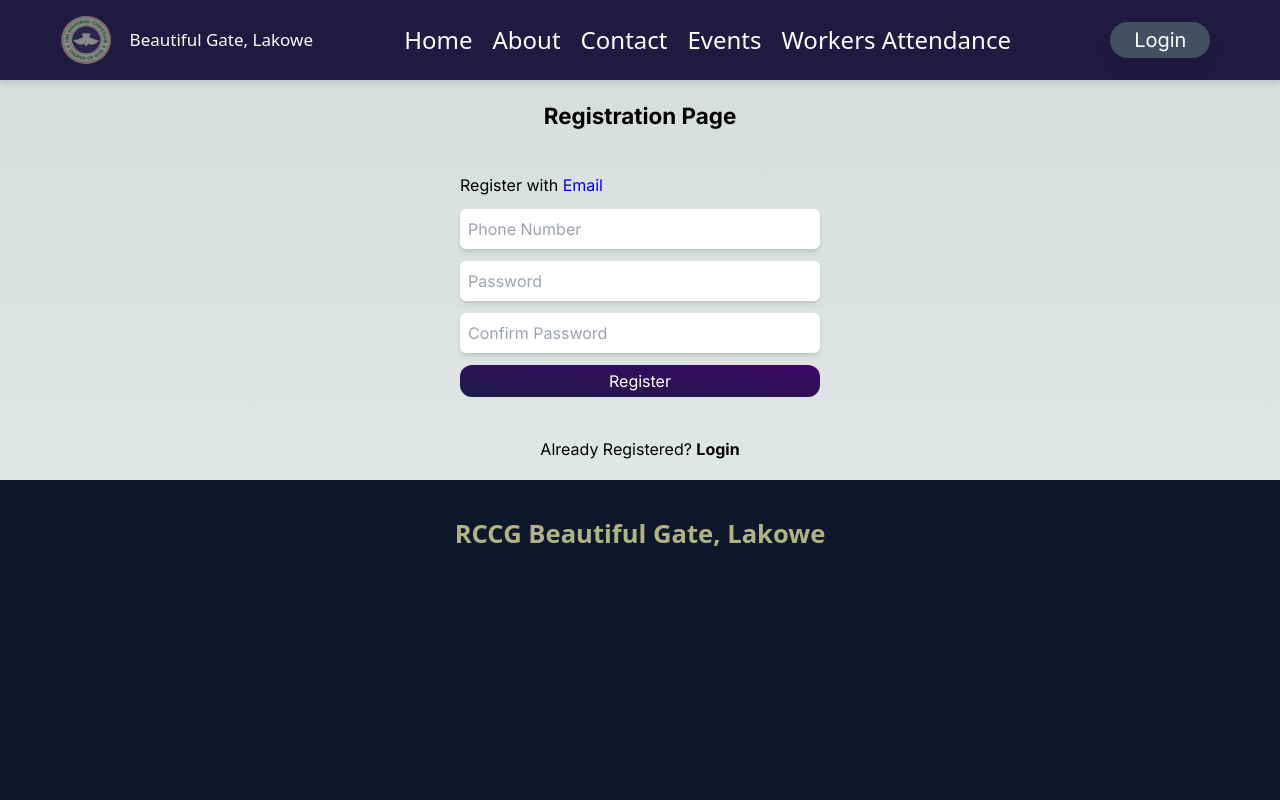
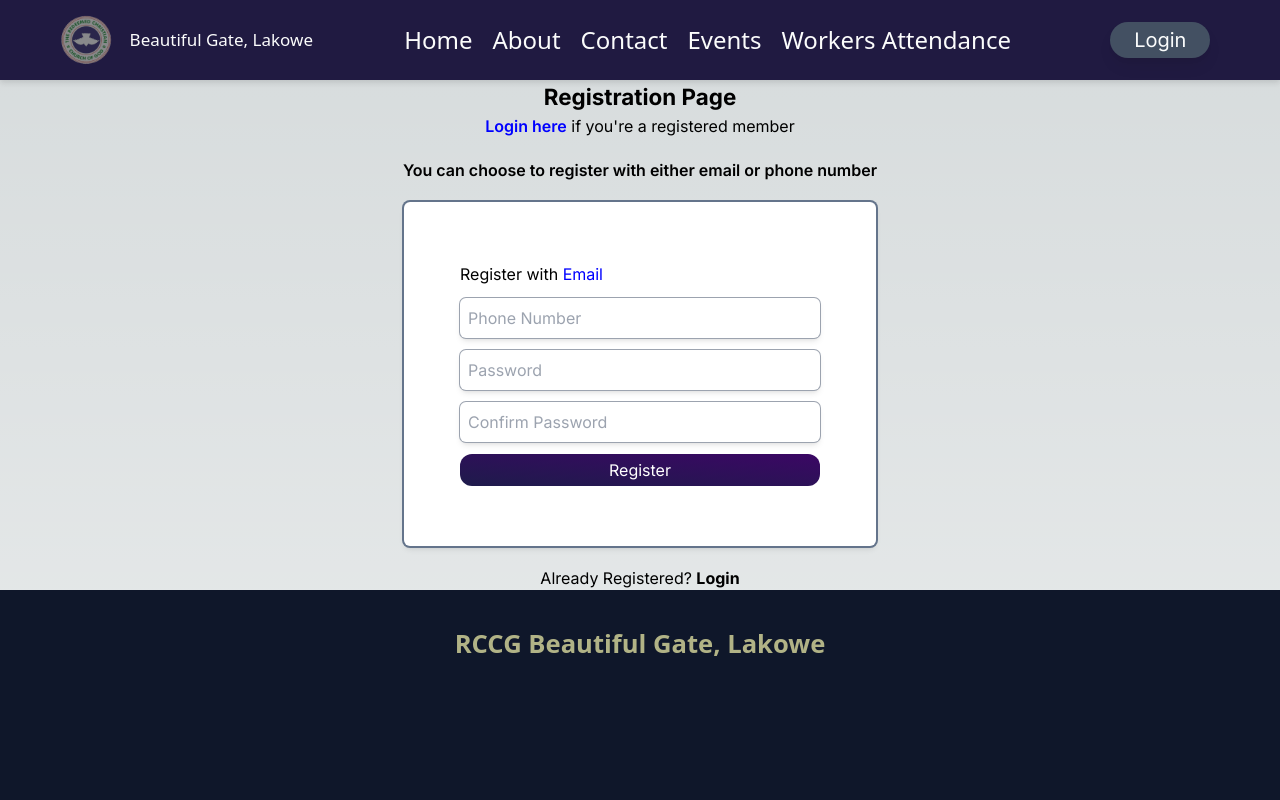
Before and after one commit to lightpc90/church-app, a Next.js app: page /registration in a window 1280 px wide. Shown: the top 800 px of the page. Built offline with nearby package versions, Linux system fonts and the light colour scheme; no server answers.

Commit message:
added card for reg and login forms

```diff
--- a/src/app/login/page.js
+++ b/src/app/login/page.js
@@ -14,7 +14,11 @@
     <>
       <div className="flex flex-col justify-center items-center mt-[80px] min-h-[400px]">
         <h4>Login Page</h4>
-        <LoginForm />
+        <p className='p-3'>Please enter your email/phone and password to login to the app.</p>
+        <div className="bg-white p-5 my-5 rounded-md shadow-md ring-2 ring-slate-500">
+          <LoginForm />
+        </div>
+
         <p>
           Not a Registered member?{" "}
           <span>
@@ -24,7 +28,7 @@
           </span>
         </p>
       </div>
-      <Footer/>
+      <Footer />
     </>
   );
 }
--- a/src/app/registration/page.js
+++ b/src/app/registration/page.js
@@ -14,7 +14,19 @@
     <>
       <div className="flex flex-col justify-center items-center mt-[80px] min-h-[400px]">
         <h4>Registration Page</h4>
-        <RegisterForm />
+
+        <span>
+          <Link className='font-semibold text-[blue]' href="/login" passHref={true}>
+            Login here
+          </Link>{" "}
+          if you're a registered member
+        </span>
+        <p className="px-3 mt-5 font-semibold">
+          You can choose to register with either email or phone number
+        </p>
+        <div className="bg-white p-5 my-5 rounded-md shadow-md ring-2 ring-slate-500">
+          <RegisterForm />
+        </div>
         <p>
           Already Registered?{" "}
           <span>
@@ -24,7 +36,7 @@
           </span>
         </p>
       </div>
-      <Footer/>
+      <Footer />
     </>
   );
 }
--- a/src/components/LoginForm.js
+++ b/src/components/LoginForm.js
@@ -30,7 +30,7 @@
               onClick={(e) => {
                 e.preventDefault();
                 setUseEmail(!useEmail);
-                setFormData({...formData, phone:'', email: ''})
+                setFormData({ ...formData, phone: "", email: "" });
               }}
             >
               {useEmail ? <p>Phone Number</p> : <p>Email</p>}
@@ -43,7 +43,7 @@
               setFormData({ ...formData, email: e.target.value });
               console.log(formData);
             }}
-            className="p-2 rounded-md shadow-md"
+            className="p-2 rounded-md shadow-md ring-1 ring-gray-400"
             id="email"
             type="email"
             value={formData.email}
@@ -56,7 +56,7 @@
               setFormData({ ...formData, phone: e.target.value });
               console.log(formData);
             }}
-            className="p-2 rounded-md shadow-md"
+            className="p-2 rounded-md shadow-md ring-1 ring-gray-400"
             id="phone"
             type="number"
             value={formData.phone}
@@ -68,14 +68,17 @@
             setFormData({ ...formData, pwd: e.target.value });
             console.log(formData);
           }}
-          className="p-2 rounded-md shadow-md"
+          className="p-2 rounded-md shadow-md ring-1 ring-gray-400"
           id="password"
           type="password"
           value={formData.pwd}
           placeholder="Password"
         />
         <p className="text-[blue]">Forgot Password?</p>
-        <button type='submit' className="flex py-1 px-2 justify-center rounded-xl bg-gradient-to-tr from-[#1e1b4b] to-[#3b0764] hover:from-[#a5b4fc] hover:to-[#172554] text-white">
+        <button
+          type="submit"
+          className="flex py-1 px-2 justify-center rounded-xl bg-gradient-to-tr from-[#1e1b4b] to-[#3b0764] hover:from-[#a5b4fc] hover:to-[#172554] text-white"
+        >
           Login
         </button>
       </form>
--- a/src/components/RegisterForm.js
+++ b/src/components/RegisterForm.js
@@ -53,7 +53,11 @@
 
   return (
     <div>
-      {message && <p className="bg-[#172554] p-1 mt-5 rounded-sm flex justify-center items-center w-full text-white">{message}</p>}
+      {message && (
+        <p className="bg-[#172554] p-1 mt-5 rounded-sm flex justify-center items-center w-full text-white">
+          {message}
+        </p>
+      )}
       <form
         onSubmit={handleSubmit}
         className="flex flex-col gap-3 mx-4 p-5 my-5 md:w-[400px]"
@@ -76,11 +80,11 @@
         {useEmail && (
           <input
             onChange={(e) => {
-              setMessage()
+              setMessage();
               setFormData({ ...formData, email: e.target.value });
               console.log(formData);
             }}
-            className="p-2 rounded-md shadow-md"
+            className="p-2 rounded-md shadow-md ring-1 ring-gray-400"
             id="email"
             type="email"
             value={formData.email}
@@ -90,11 +94,11 @@
         {!useEmail && (
           <input
             onChange={(e) => {
-              setMessage()
+              setMessage();
               setFormData({ ...formData, phone: e.target.value });
               console.log(formData);
             }}
-            className="p-2 rounded-md shadow-md"
+            className="p-2 rounded-md shadow-md ring-1 ring-gray-400"
             id="phone"
             type="number"
             value={formData.phone}
@@ -103,11 +107,11 @@
         )}
         <input
           onChange={(e) => {
-            setMessage()
+            setMessage();
             setFormData({ ...formData, pwd: e.target.value });
             console.log(formData);
           }}
-          className="p-2 rounded-md shadow-md"
+          className="p-2 rounded-md shadow-md ring-1 ring-gray-400"
           id="password"
           type="password"
           value={formData.pwd}
@@ -115,11 +119,11 @@
         />
         <input
           onChange={(e) => {
-            setMessage()
+            setMessage();
             setFormData({ ...formData, confirmPwd: e.target.value });
             console.log(formData);
           }}
-          className="p-2 rounded-md shadow-md"
+          className="p-2 rounded-md shadow-md ring-1 ring-gray-400"
           id="confirmPwd"
           type="password"
           value={formData.confirmPwd}
```
